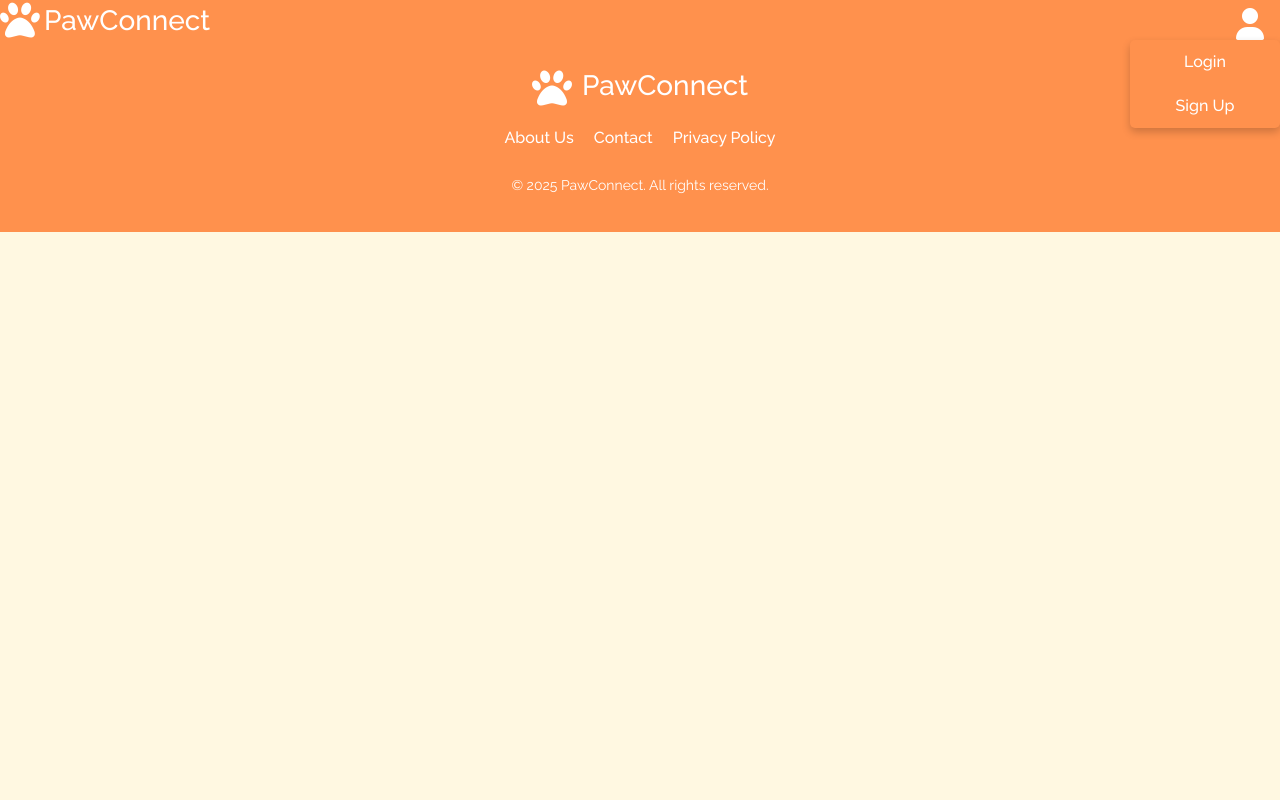
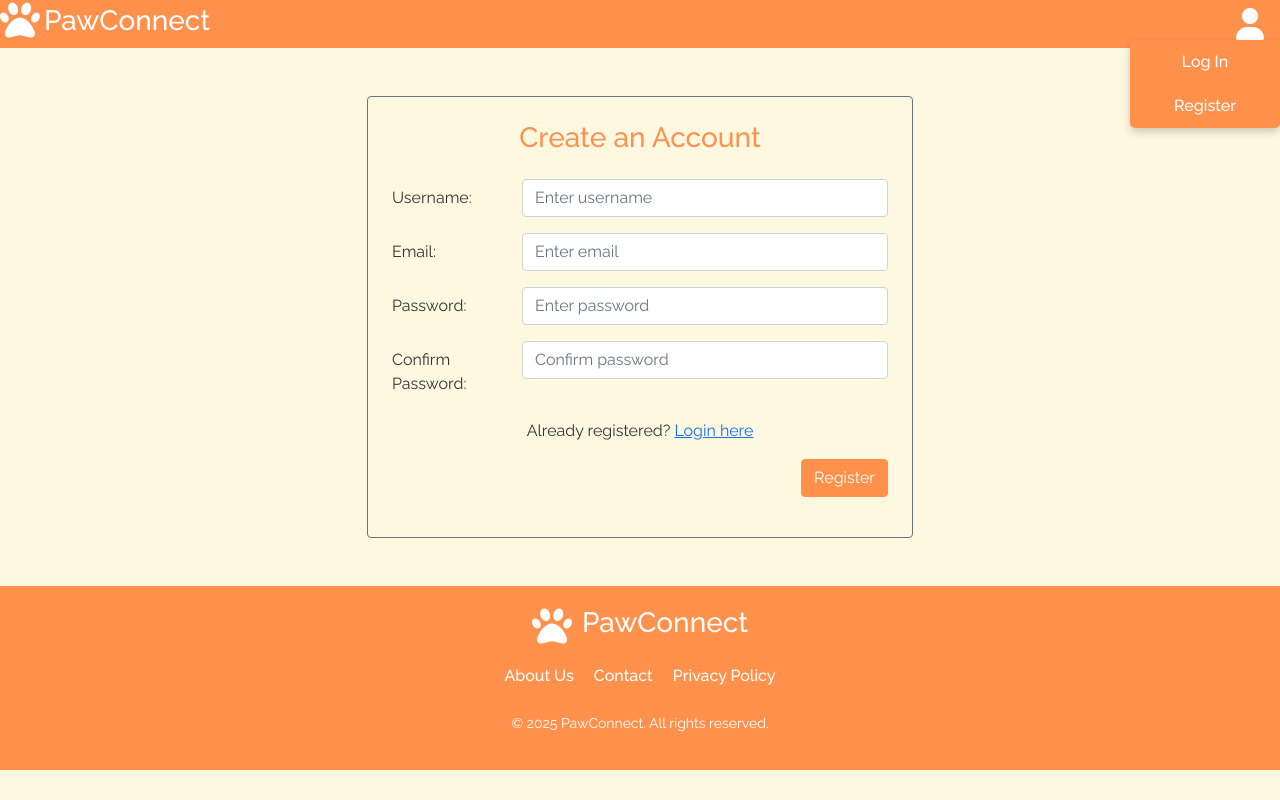
Before and after one commit to abiyababy8/react-project, a React (Vite) app: page /register in a window 1280 px wide. Both pictures are taken after a click on the icon 1250 px from the left and 24 px from the top of the page. Built offline with nearby package versions, Linux system fonts and the light colour scheme.

Commit message:
added some code

```diff
--- a/src/App.jsx
+++ b/src/App.jsx
@@ -5,6 +5,8 @@ import Home from "./pages/Home"
 import Pets from "./pages/Pets"
 import PetDetails from "./pages/PetDetails"
 import Profile from "./pages/Profile"
+import Login from "./pages/Login"
+import Register from "./pages/Register"
 
 
 function App() {
@@ -14,6 +16,8 @@ function App() {
       <Nav/>
       <Routes>
         <Route path='/' element={<Home/>}></Route>
+        <Route path='/login' element={<Login/>}></Route>
+        <Route path='/register' element={<Register/>}></Route>
         <Route path='/pets' element={<Pets/>}></Route>
         <Route path="/pets/:id" element={<PetDetails/>}></Route>
         <Route path="/profile" element={<Profile/>}></Route>
--- a/src/components/Nav.jsx
+++ b/src/components/Nav.jsx
@@ -19,8 +19,8 @@ function Nav() {
                     <i className="fa-solid fa-user fa-2x nav-link" onClick={() => setShowDropDown(!showDropDown)}></i>
                     {showDropDown && (
                         <div className="dropdown-menu-custom">
-                            <a href="/login" className="dropdown-item">Login</a>
-                            <a href="/signup" className="dropdown-item">Sign Up</a>
+                            <a href="/login" className="dropdown-item">Log In</a>
+                            <a href="/register" className="dropdown-item">Register</a>
                         </div>
                     )}
                 </div>
--- a/src/pages/Home.jsx
+++ b/src/pages/Home.jsx
@@ -25,7 +25,7 @@ function Home() {
       </div>
 
       {/* Call to Action */}
-      <a href="/login" className="home-button">Explore Available Pets 🐶🐱</a>
+      <a href="/pets" className="home-button">Explore Available Pets 🐶🐱</a>
     </div>
   );
 }
--- /dev/null
+++ b/src/pages/Login.jsx
@@ -0,0 +1,47 @@
+import React from 'react'
+import Button from 'react-bootstrap/Button';
+import Col from 'react-bootstrap/Col';
+import Form from 'react-bootstrap/Form';
+import Row from 'react-bootstrap/Row';
+function Login() {
+    return (
+        <>
+            <div className="container">
+                <div className="row mt-5 mb-5">
+                    <div className="col-md-3"></div>
+                    <div className="col-md-6 border border-secondary p-5 rounded">
+                    <h3 className="text-center mb-4" style={{color:'#FF914D'}}>Log In</h3>
+                        <Form>
+                            <Form.Group as={Row} className="mb-3" controlId="formHorizontalEmail">
+                                <Form.Label column sm={2}>
+                                    Username:
+                                </Form.Label>
+                                <Col sm={10}>
+                                    <Form.Control type="email" placeholder="Username" />
+                                </Col>
+                            </Form.Group>
+
+                            <Form.Group as={Row} className="mb-3" controlId="formHorizontalPassword">
+                                <Form.Label column sm={2}>
+                                    Password:
+                                </Form.Label>
+                                <Col sm={10}>
+                                    <Form.Control type="password" placeholder="Password" />
+                                </Col>
+                            </Form.Group>
+                                <p className="text-center">New here? <a href="/register">Register here</a></p>
+                            <Form.Group as={Row} className="mb-3">
+                                <Col sm={{ span: 10, offset: 2 }} className="d-flex justify-content-end">
+                                    <Button type="submit">Log In</Button>
+                                </Col>
+                            </Form.Group>
+                        </Form>
+                    </div>
+                    <div className="col-md-3"></div>
+                </div>
+            </div>
+        </>
+    )
+}
+
+export default Login
--- /dev/null
+++ b/src/pages/Register.jsx
@@ -0,0 +1,117 @@
+import React, { useState } from 'react';
+import { Button, Col, Form, Row, Container } from 'react-bootstrap';
+import { useNavigate } from 'react-router-dom';
+import '../App.css';
+
+function Register() {
+    const [formData, setFormData] = useState({
+        username: '',
+        email: '',
+        password: '',
+        confirmPassword: ''
+    });
+
+    const navigate = useNavigate();
+
+    // Handle input changes
+    const handleChange = (e) => {
+        setFormData({ ...formData, [e.target.name]: e.target.value });
+    };
+
+    // Handle form submission
+    const handleSubmit = (e) => {
+        e.preventDefault();
+        if (formData.password !== formData.confirmPassword) {
+            alert("Passwords do not match!");
+            return;
+        }
+        alert("Registered Successfully!");
+        navigate('/login'); // Redirect to login page
+    };
+
+    return (
+        <Container>
+            <Row className="justify-content-center mt-5 mb-5">
+                <Col md={6}>
+                    <div className="border border-secondary p-4 rounded">
+                        <h3 className="text-center mb-4" style={{color:'#FF914D'}}>Create an Account</h3>
+                        <Form onSubmit={handleSubmit}>
+                            {/* Username Field */}
+                            <Form.Group as={Row} className="mb-3">
+                                <Form.Label column sm={3}>Username:</Form.Label>
+                                <Col sm={9}>
+                                    <Form.Control
+                                        type="text"
+                                        name="username"
+                                        placeholder="Enter username"
+                                        value={formData.username}
+                                        onChange={handleChange}
+                                        required
+                                    />
+                                </Col>
+                            </Form.Group>
+
+                            {/* Email Field */}
+                            <Form.Group as={Row} className="mb-3">
+                                <Form.Label column sm={3}>Email:</Form.Label>
+                                <Col sm={9}>
+                                    <Form.Control
+                                        type="email"
+                                        name="email"
+                                        placeholder="Enter email"
+                                        value={formData.email}
+                                        onChange={handleChange}
+                                        required
+                                    />
+                                </Col>
+                            </Form.Group>
+
+                            {/* Password Field */}
+                            <Form.Group as={Row} className="mb-3">
+                                <Form.Label column sm={3}>Password:</Form.Label>
+                                <Col sm={9}>
+                                    <Form.Control
+                                        type="password"
+                                        name="password"
+                                        placeholder="Enter password"
+                                        value={formData.password}
+                                        onChange={handleChange}
+                                        required
+                                    />
+                                </Col>
+                            </Form.Group>
+
+                            {/* Confirm Password Field */}
+                            <Form.Group as={Row} className="mb-3">
+                                <Form.Label column sm={3}>Confirm Password:</Form.Label>
+                                <Col sm={9}>
+                                    <Form.Control
+                                        type="password"
+                                        name="confirmPassword"
+                                        placeholder="Confirm password"
+                                        value={formData.confirmPassword}
+                                        onChange={handleChange}
+                                        required
+                                    />
+                                </Col>
+                            </Form.Group>
+
+                            {/* Already Have an Account? */}
+                            <p className="text-center">
+                                Already registered? <a href="/login">Login here</a></p>
+
+                            {/* Register Button (Right-Aligned) */}
+                            <Form.Group as={Row} className="mb-3">
+                                <Col sm={{ span: 9, offset: 3 }} className="d-flex justify-content-end">
+                                    <Button type="submit">Register</Button>
+                                </Col>
+                            </Form.Group>
+                        </Form>
+                    </div>
+                </Col>
+            </Row>
+        </Container>
+    )
+}
+
+export default Register
```
